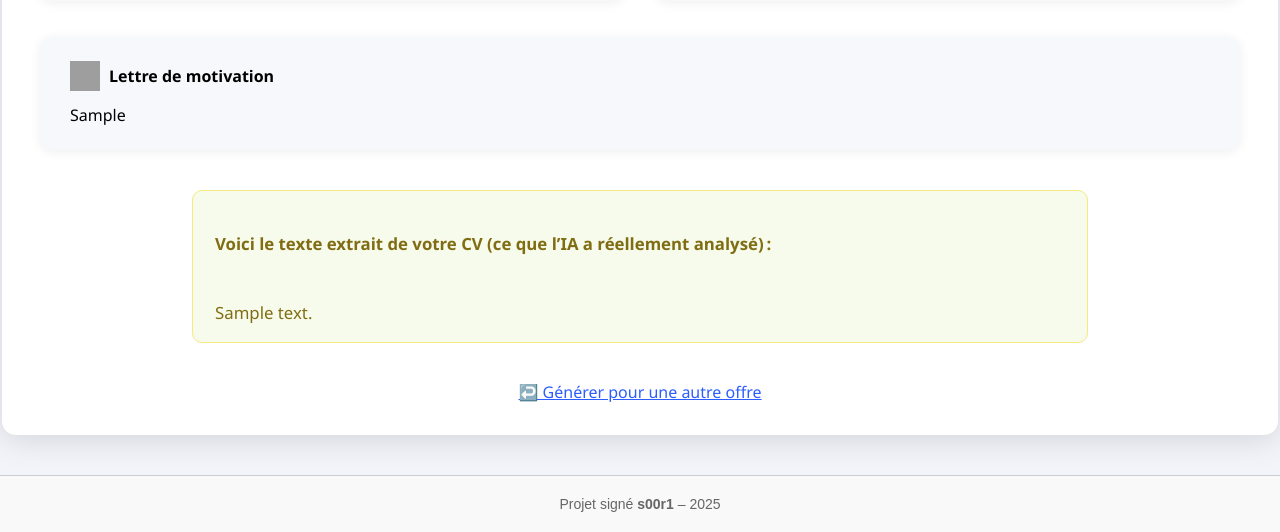
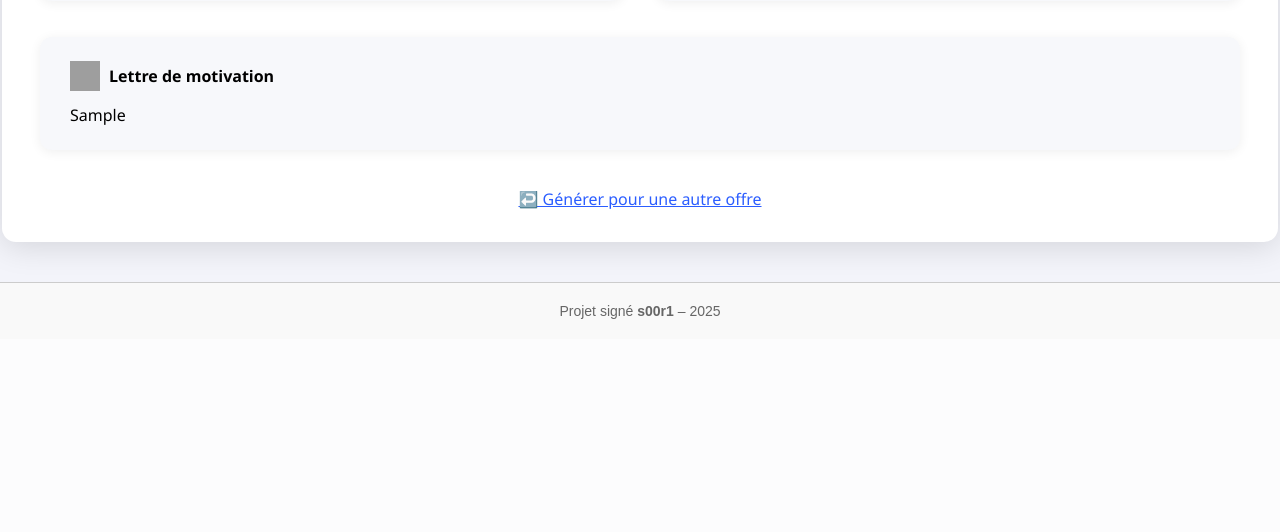
Before and after one commit to s00r1/cvlm, a Flask app: template templates/result.html in a window 1280 px wide. Shown: the part 1069-1601 px from the top of the page. After the commit the page ends 1388 px from the top, so only its background shows below. Run offline with Flask 3, Linux system fonts and the light colour scheme; the template is opened without the code that fills it: most values are stand-ins (such as "Sample title", 1, 10 or a date in 2020); parts of the project's set-up code (start-up, migrations or seed data) failed here and were passed over; grey boxes are pictures that could not be loaded.

Commit message:
supp partie texte traite par ia

```diff
--- a/templates/result.html
+++ b/templates/result.html
@@ -238,12 +238,7 @@
       <div style="white-space: pre-line;">{{ lettre_motivation or "Aucune lettre de motivation générée." }}</div>
     </div>
 
-    {% if cv_uploaded_text %}
-    <div class="bloc-ia-preview">
-      <b>Voici le texte extrait de votre CV (ce que l’IA a réellement analysé) :</b><br><br>
-      {{ cv_uploaded_text }}
-    </div>
-    {% endif %}
+
     <div style="text-align:center;margin-top:38px;">
       <a href="{{ url_for('index') }}" style="color:#2b5dff;text-decoration:underline;font-weight:500;">↩️ Générer pour une autre offre</a>
     </div>
```
